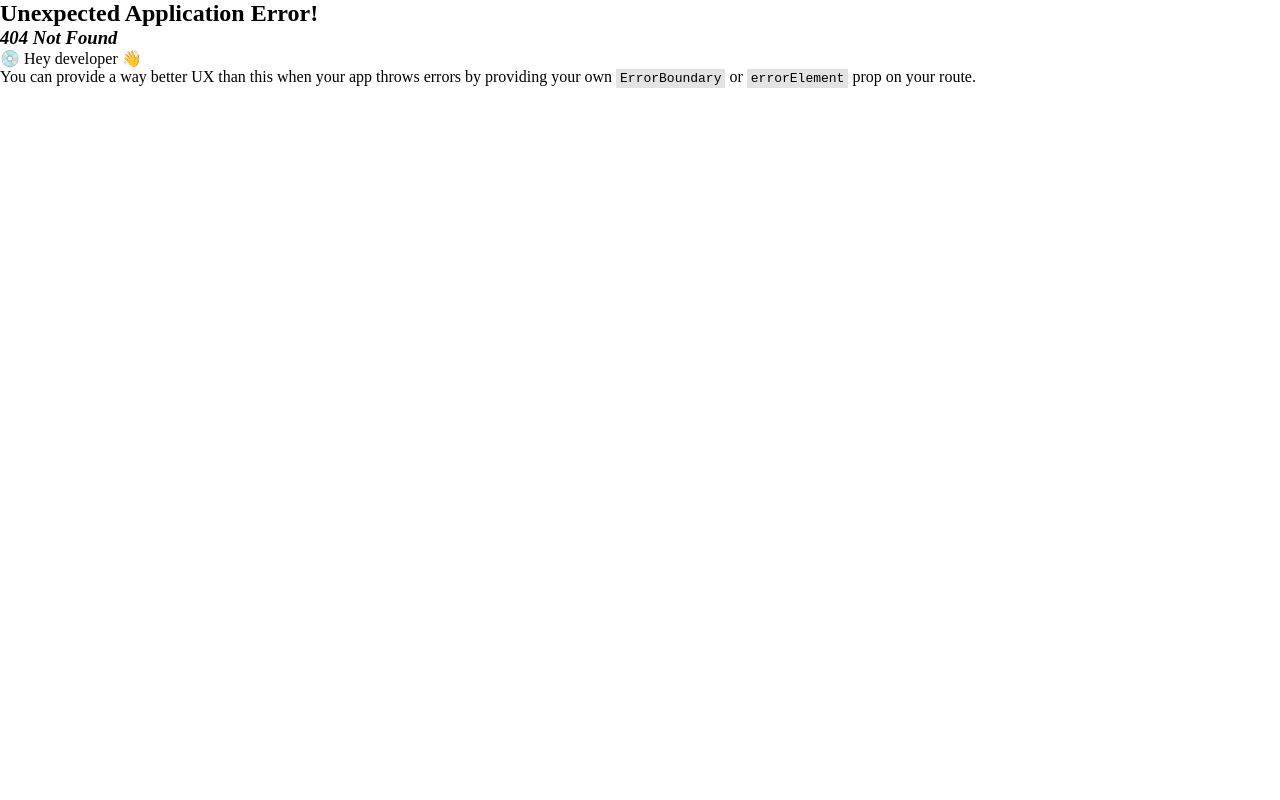
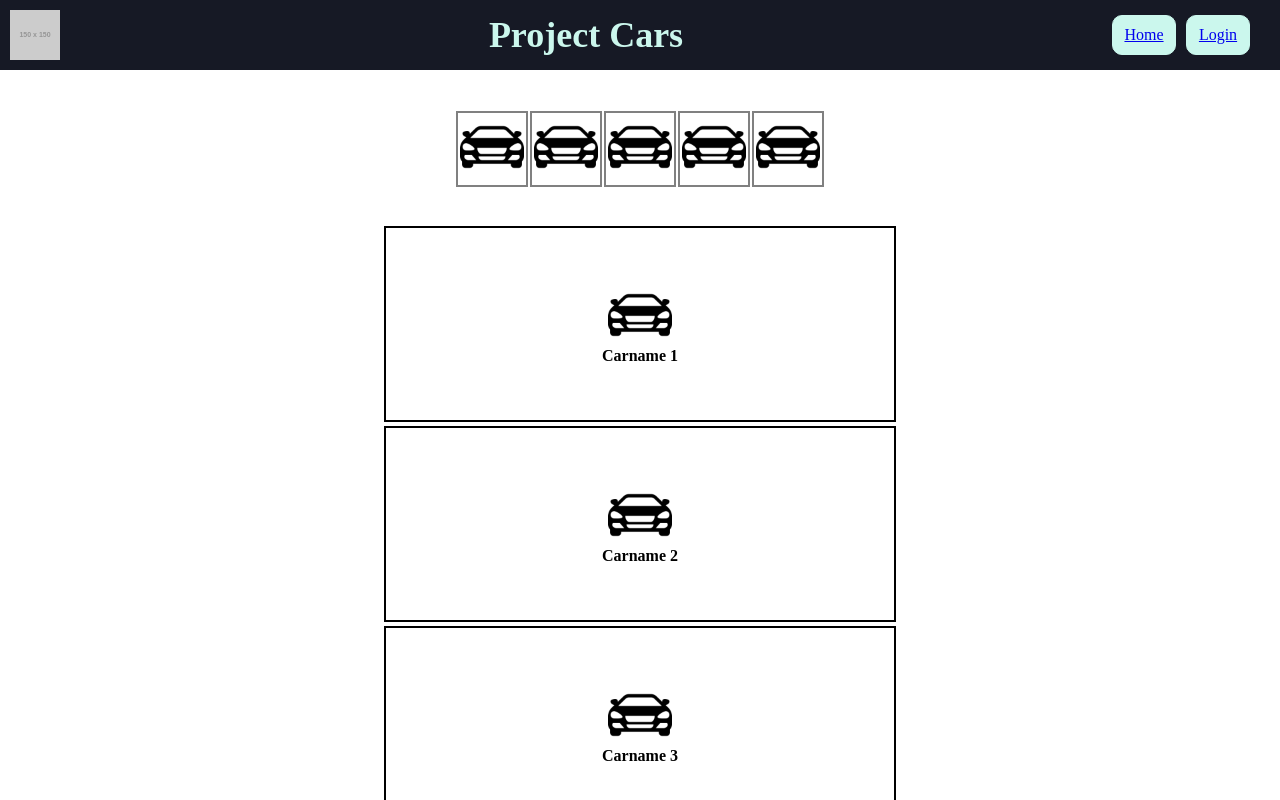
Before and after one commit to xSm1Le/projectcars, a React app: page /mycars in a window 1280 px wide. Before the commit this address had no page. Shown: the top 800 px of the page. Built offline with nearby package versions, Linux system fonts and the light colour scheme; the HTML template or start-up script is replaced by a standard one.

Commit message:
Die Seite 'Meine Fahrzeuge' Grundgerüst erstellt

```diff
--- a/src/components/Pages/addcars.jsx
+++ b/src/components/Pages/addcars.jsx
@@ -1,5 +1,4 @@
 import React from "react";
-import { Navbar } from "../reusables/nav";
 import "./addcars.css";
 import { MyVehiclesButtons } from "../reusables/myvehicles";
 
--- a/src/components/Pages/landingpage.jsx
+++ b/src/components/Pages/landingpage.jsx
@@ -1,5 +1,4 @@
 import React from 'react';
-import { Navbar } from '../reusables/nav';
 import { SlideShow } from '../comps/swiper';
 import './landingpage.css';
 import { Link } from 'react-router-dom';
--- a/src/components/Pages/login.jsx
+++ b/src/components/Pages/login.jsx
@@ -1,7 +1,5 @@
 import React from 'react';
-import { Navbar } from '../reusables/nav';
 import './login.css';
-
 import { useNavigate } from 'react-router';
 
 export const Login = () => {
--- a/src/components/Pages/register.jsx
+++ b/src/components/Pages/register.jsx
@@ -1,5 +1,4 @@
 import React from 'react';
-import { Navbar } from '../reusables/nav';
 import './register.css';
 
 
--- a/src/components/Pages/termine.jsx
+++ b/src/components/Pages/termine.jsx
@@ -1,4 +1,4 @@
-import { Navbar } from "../reusables/nav"
+
 
 
 export const Termine = () => {
--- /dev/null
+++ b/src/components/Pages/yourCars.css
@@ -0,0 +1,36 @@
+* {
+    margin: 0;
+    padding: 0;
+    box-sizing: border-box;
+}
+
+section {
+    display: flex;
+    justify-content: center;
+    align-items: center;
+    flex-direction: column;
+    margin-top: 20px;
+}
+
+.allImages {
+    display: flex;
+    justify-content: center;
+    align-items: center;
+    flex-direction: column;
+    margin-top: 20px;
+
+    width: 50vw;
+    height: 100vh;
+}
+
+.carImg {
+    width: 80%;
+    height: 100%;
+    object-fit: cover;
+    display: flex;
+    justify-content: center;
+    align-items: center;
+    flex-direction: column;
+    margin: 2px 2px 2px 2px;
+    border: 2px solid black;
+}
--- /dev/null
+++ b/src/components/Pages/yourCars.jsx
@@ -0,0 +1,32 @@
+import React from "react";
+import { MyVehiclesButtons } from "../reusables/myvehicles.jsx";
+import './yourCars.css';
+
+
+export const YourCars = () => {
+    return (
+        <section>
+            <div>
+                <MyVehiclesButtons />
+            </div>
+            <div className="allImages">
+                <div className="carImg">
+                    <img src="../public/pwa-192x192.png" alt="Beispielbild Auto1" />
+                    <h4>Carname 1</h4>
+                </div>
+                <div className="carImg">
+                    <img src="../public/pwa-192x192.png" alt="Beispielbild Auto1" />
+                    <h4>Carname 2</h4>
+                </div>
+                <div className="carImg">
+                    <img src="../public/pwa-192x192.png" alt="Beispielbild Auto1" />
+                    <h4>Carname 3</h4>
+                </div>
+                <div className="carImg">
+                    <img src="../public/pwa-192x192.png" alt="Beispielbild Auto1" />
+                    <h4>Carname 4</h4>
+                </div>
+            </div>
+        </section>
+    );
+};
--- /dev/null
+++ b/src/components/reusables/myvehicles.css
@@ -0,0 +1,26 @@
+* {
+    margin: 0;
+    padding: 0;
+    box-sizing: border-box;
+}
+
+section {
+    margin: 2vh 0;
+}
+
+img {
+    width: 8vh;
+}
+
+.iconsButtons {
+    display: flex;
+    justify-content: center;
+    align-items: center;
+}
+
+.icons {
+    margin: 1px 1px;
+    cursor: pointer;
+    border: 2px solid grey;
+    padding: 2px;
+}
--- a/src/components/reusables/myvehicles.jsx
+++ b/src/components/reusables/myvehicles.jsx
@@ -1,14 +1,25 @@
 import React from "react";
+import "./myvehicles.css";
 
 export const MyVehiclesButtons = () => {
     return (
         <section>
-                <div>
-                    <img src="placeholder" alt="" />
-                    <img src="placeholder" alt="" />
-                    <img src="placeholder" alt="" />
-                    <img src="placeholder" alt="" />
-                    <img src="placeholder" alt="" />
+                <div className="iconsButtons">
+                    <div className="icons">
+                        <img src="../public/pwa-192x192.png" alt="Beispielbild Auto" />
+                    </div>
+                    <div className="icons">
+                        <img src="../public/pwa-192x192.png" alt="Beispielbild Zweirad" />
+                    </div>
+                    <div className="icons">
+                        <img src="../public/pwa-192x192.png" alt="Beispielbild GroßFahrzeug" />
+                    </div>
+                    <div className="icons">
+                        <img src="../public/pwa-192x192.png" alt="Beispielbild Anhänger" />
+                    </div>
+                    <div className="icons">
+                        <img src="../public/pwa-192x192.png" alt="Beispielbild Wohnmobile" />
+                    </div>
                 </div>
         </section>
     )
--- a/src/components/reusables/nav.css
+++ b/src/components/reusables/nav.css
@@ -28,3 +28,12 @@
     height: 50px;
     width: auto;
 }
+
+.navButton {
+    height: 2.5rem;
+    width: 4rem;
+    background-color: #cbf7ed;
+    border: 1px solid #cbf7ed;
+    border-radius: 10px;
+    padding: 0.8rem;
+}
--- a/src/components/reusables/nav.jsx
+++ b/src/components/reusables/nav.jsx
@@ -15,10 +15,10 @@ export const Navbar = () => {
                     </h1>
                 </li>
                 <li>
-                    <li className="Homebutton">
+                    <li className="navButton">
                     <Link to="/">Home</Link>
                     </li>
-                    <li className="Loginbutton">
+                    <li className="navButton">
                     <Link to="/login">Login</Link>
                     </li>
                 </li>
```
Also changed, not shown: src/components/global/router.jsx (+6 -1 lines).
